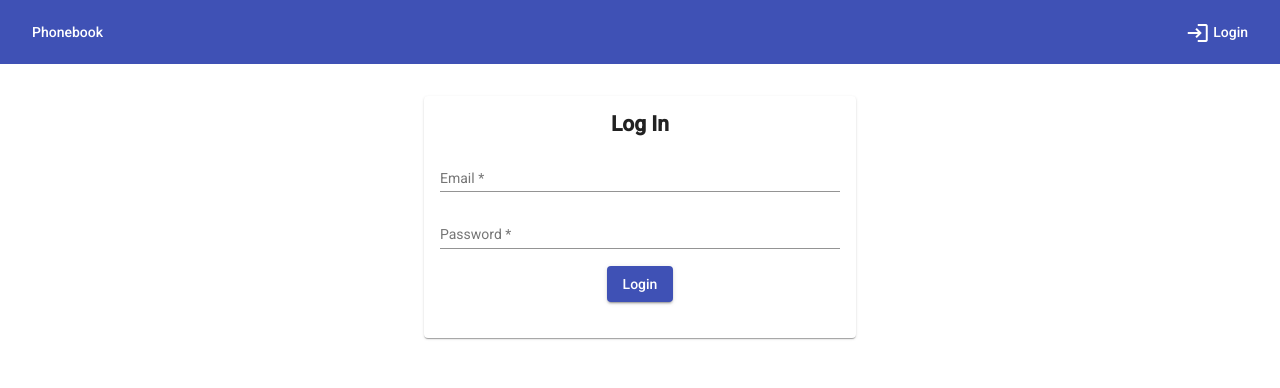
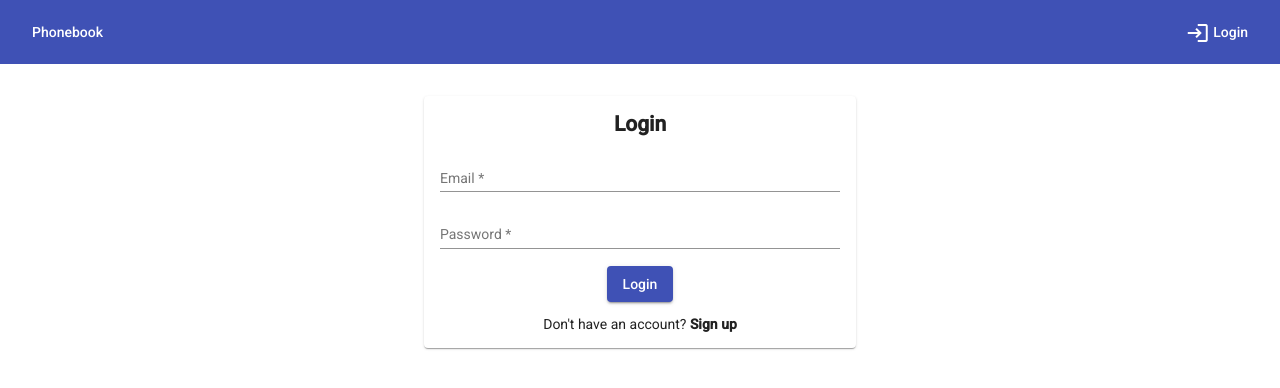
Before and after one commit to drazovic/phonebook, an Angular app in the folder web-app/: page /auth in a window 1280 px wide. Shown: the top 388 px of the page. Built offline with nearby package versions, Linux system fonts and the light colour scheme.

Commit message:
login/singup differentiated

```diff
--- a/web-app/src/app/auth/auth.component.html
+++ b/web-app/src/app/auth/auth.component.html
@@ -1,6 +1,6 @@
 <mat-card>
     <mat-card-content>
-        <h2>Log In</h2>
+        <h2>{{ isLoginMode ? 'Login' : 'Sign up' }}</h2>
         <app-alert
             [message]="error"
             (close)="onHandleError()"
@@ -38,7 +38,23 @@
                 />
                 <mat-error> Please provide a valid password </mat-error>
             </mat-form-field>
-            <button mat-raised-button color="primary">Login</button>
+            <button mat-raised-button color="primary">
+                {{ isLoginMode ? 'Login' : 'Sign Up' }}
+            </button>
         </form>
+        <div class="status" *ngIf="!isLoading">
+            <div class="status-text" *ngIf="isLoginMode">
+                Don't have an account?
+                <span class="status-action" (click)="onSwitchMode()"
+                    >Sign up</span
+                >
+            </div>
+            <div class="status-text" *ngIf="!isLoginMode">
+                Already have an account?
+                <span class="status-action" (click)="onSwitchMode()"
+                    >Login</span
+                >
+            </div>
+        </div>
     </mat-card-content>
 </mat-card>
--- a/web-app/src/app/auth/auth.component.scss
+++ b/web-app/src/app/auth/auth.component.scss
@@ -3,8 +3,20 @@ mat-card {
     min-height: 210px;
     margin: 2em auto;
     text-align: center;
-  }
+}
 
-  mat-form-field {
+mat-form-field {
     display: block;
-  }
+}
+
+.status {
+    margin-top: 1em;
+}
+
+.status-text {
+    cursor: default;
+}
+.status-action {
+    cursor: pointer;
+    font-weight: bold;
+}
--- a/web-app/src/app/auth/auth.component.ts
+++ b/web-app/src/app/auth/auth.component.ts
@@ -12,7 +12,7 @@ import { AuthResponseData } from './auth.service';
     styleUrls: ['./auth.component.scss'],
 })
 export class AuthComponent implements OnInit {
-    isLoginMode = false;
+    isLoginMode = true;
     isLoading = false;
     error: string | null;
 
```
